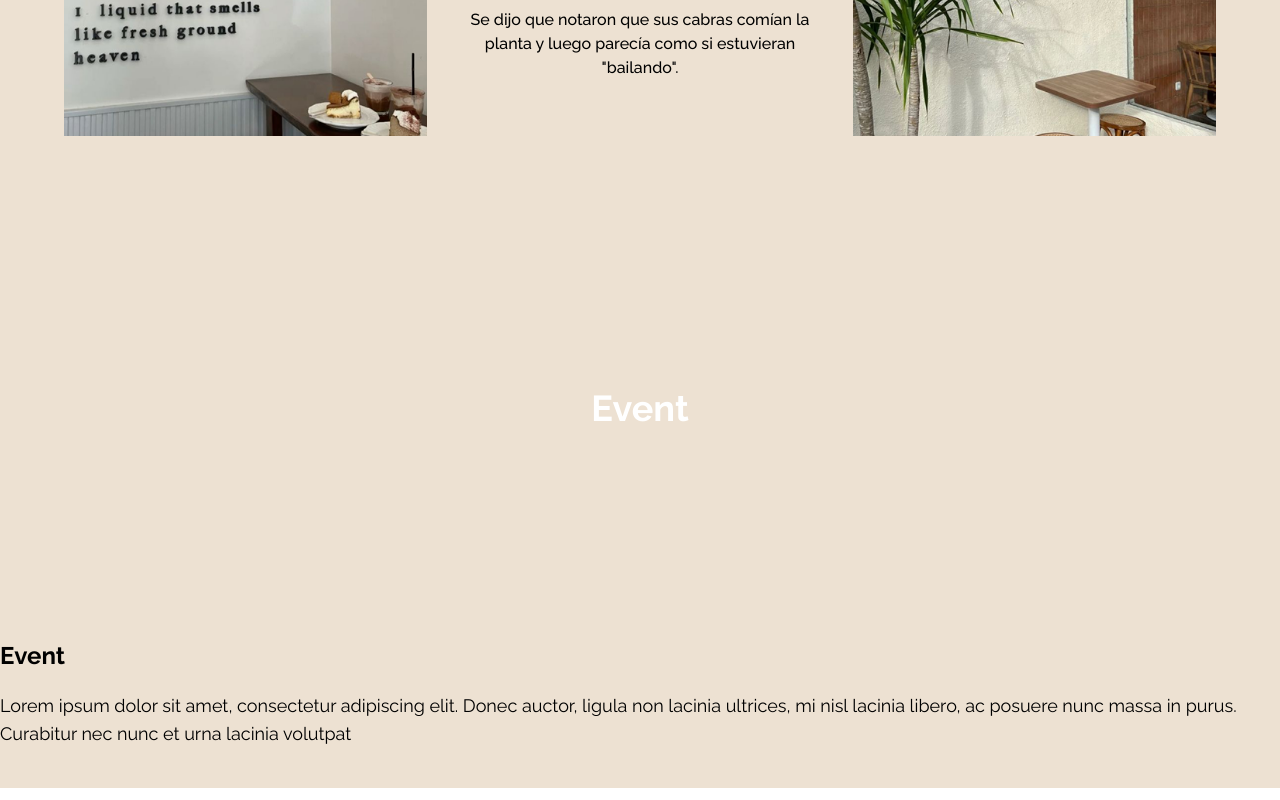
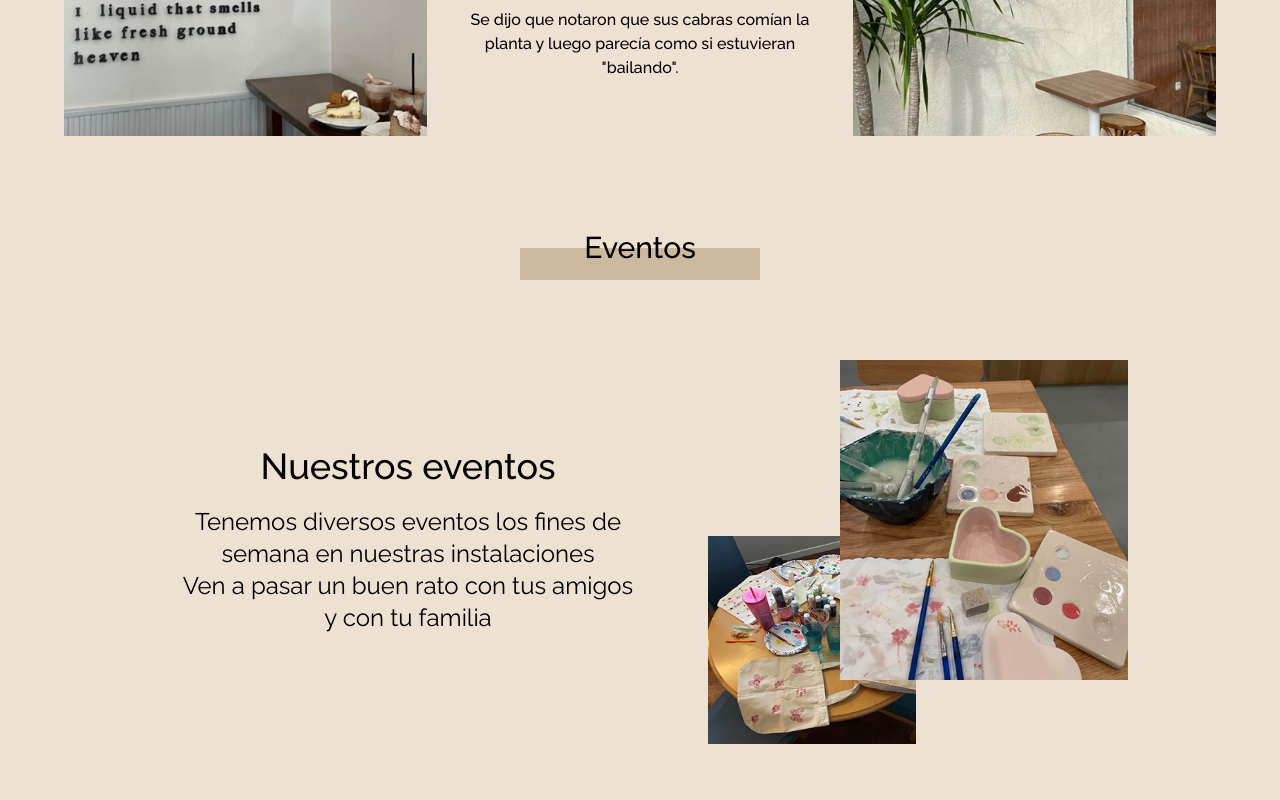
Before and after one commit to AlexisChebeste/coffee-shop, a React (Vite) app: page / in a window 1280 px wide. Shown: the part 1681-2481 px from the top of the page. Built offline with nearby package versions, Linux system fonts and the light colour scheme.

Commit message:
section event

```diff
--- a/src/components/Event.tsx
+++ b/src/components/Event.tsx
@@ -1,17 +1,32 @@
-
+import evento1 from '../assets/evento1.png'
+import evento2 from '../assets/evento2.png'
 
 export default function Event() {
 
     return(
-        <section>
-            <div className="bg-event bg-cover bg-center h-96 flex items-center justify-center">
-                <h1 className="text-4xl text-white font-bold">Event</h1>
+        <section className="max-w-6xl mx-auto flex flex-col items-center justify-center">
+            <div className="relative h-16 w-60 flex items-center justify-center z-20">
+                <h2 className="text-3xl font-medium ">Eventos</h2>
+                <div className="absolute bottom-0 left-0 bg-secondary w-full h-8 -z-10"></div>
             </div>
-            <div className="container mx-auto py-10">
-                <h2 className="text-2xl font-bold">Event</h2>
-                <p className="text-lg mt-5">Lorem ipsum dolor sit amet, consectetur adipiscing elit. Donec auctor, ligula non lacinia ultrices, mi nisl lacinia libero, ac posuere nunc massa in purus. Curabitur nec nunc et urna lacinia volutpat
-                </p>
-            </div>
+            <article className="flex flex-col md:flex-row-reverse justify-center items-center  w-full  max-w-6xl  lg:justify-between gap-14 px-4 mx-auto py-12 lg:py-20">
+                <div className="relative pb-10 z-10">
+                    <img src={evento1} alt="mostrador" className="w-60 h-72 ml-30 lg:w-72 lg:h-80" />
+                    <img src={evento2} alt="mesa"  className="size-44 absolute -left-3 -bottom-2 -z-10 lg:size-52  lg:-bottom-6"/>
+                </div>
+                <section className="flex flex-col justify-center items-center p-4 lg:p-7 gap-5 max-w-96 lg:max-w-lg">
+                    <h2 className="text-3xl lg:text-4xl font-medium text-center">Nuestros eventos</h2>
+                    <div>
+                        <p className="text-center md:text-xl lg:text-2xl">
+                            Tenemos diversos eventos los fines de semana en nuestras instalaciones
+                        </p>
+                        <p className="text-center md:text-xl lg:text-2xl">
+                            Ven a pasar un buen rato con tus amigos y con tu familia
+                        </p>
+                    </div>
+
+                </section>
+            </article>
         </section>
     )
 }
```
Also changed, not shown: src/assets/evento1.png (added), src/assets/evento2.png (added).
